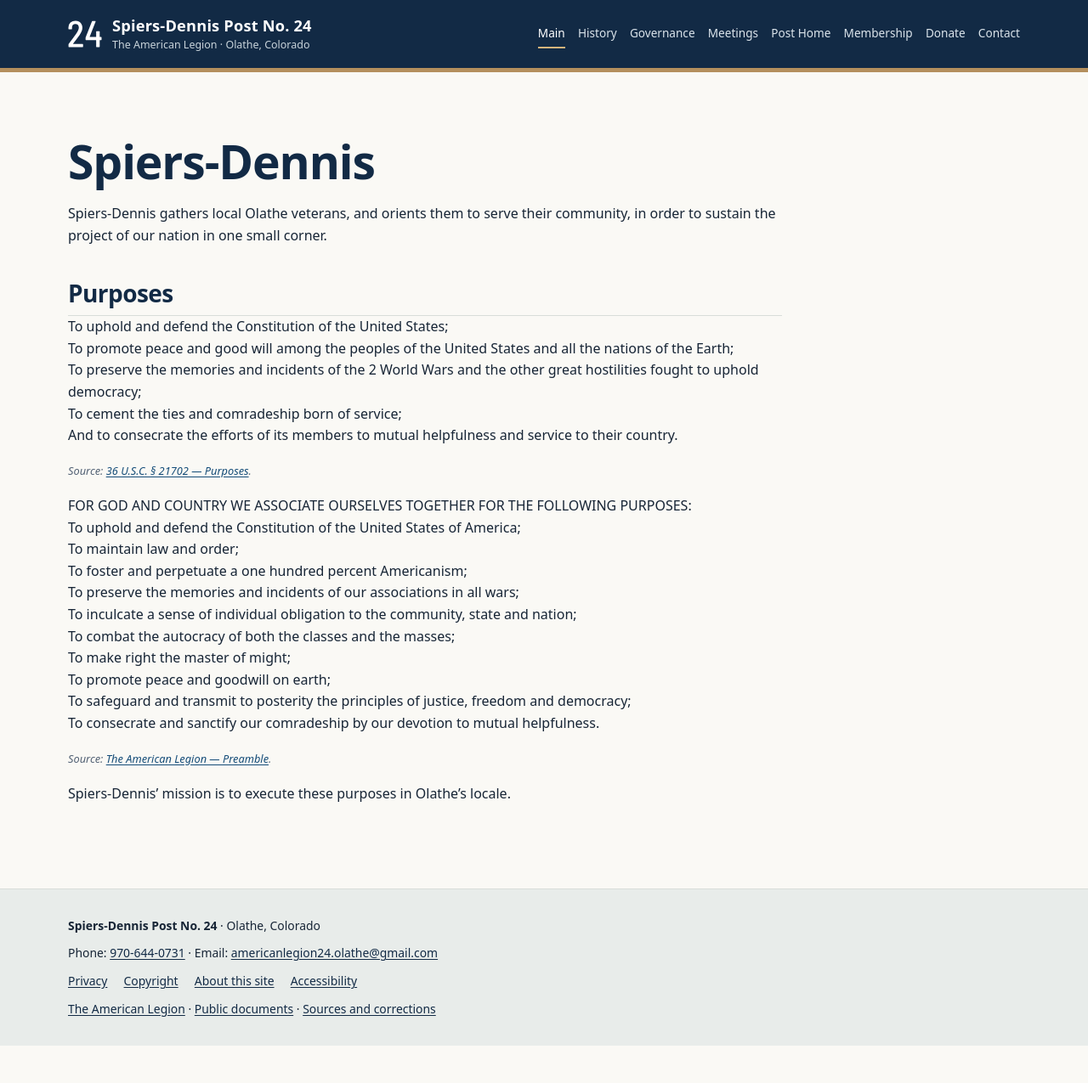
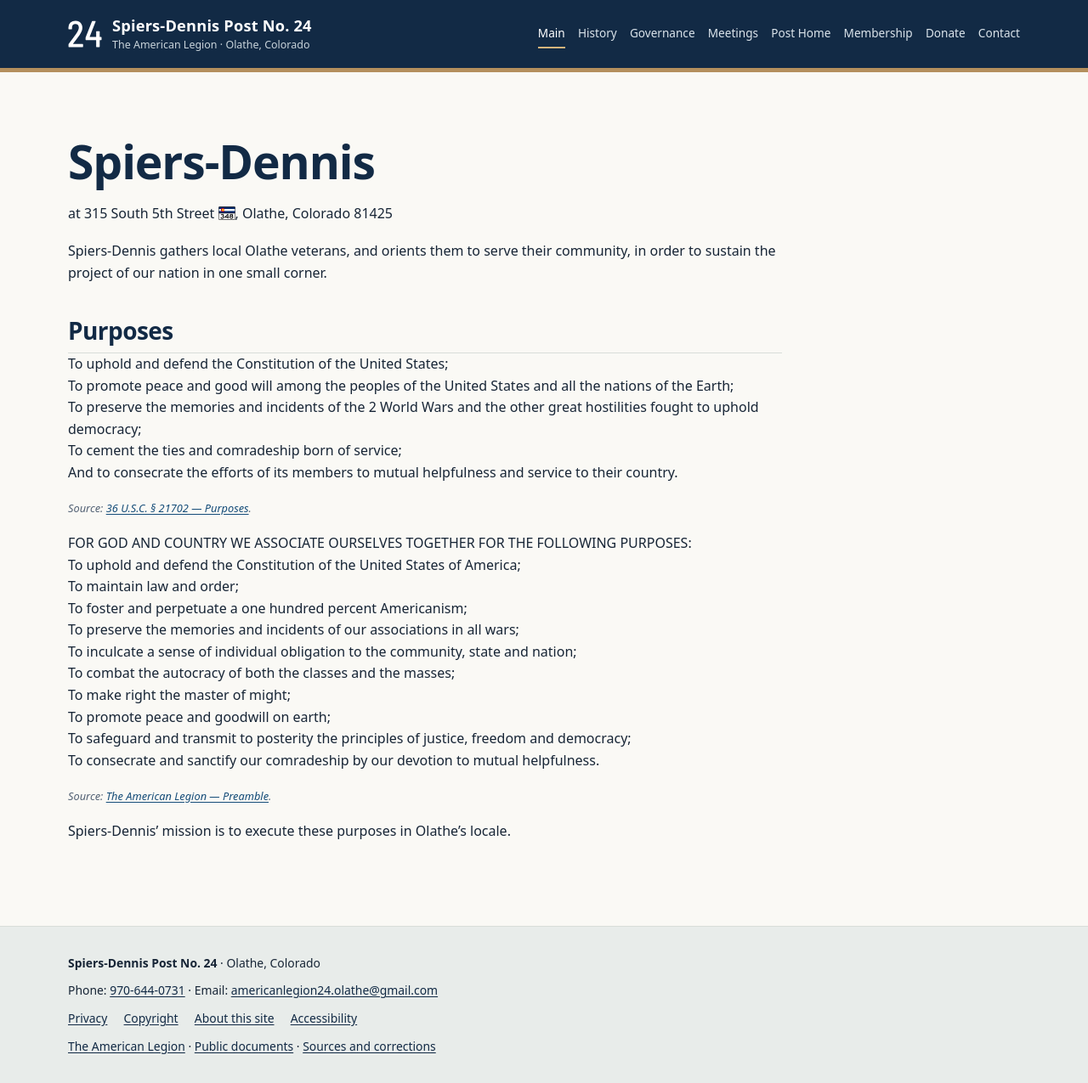
Before and after one commit to SPIERS-DENNIS-POST/spiers-dennis-post.github.io, a Jekyll site: the page built from index.md, in a window 1280 px wide. Shown: the whole page at 85% size. Built offline with Jekyll 4.4.1, drawn with Linux system fonts in a browser that asks for light colours; before the commit the page ends 1231 px from its top, so only the background shows below that.

Commit message:
Restore physical address on Main page

```diff
--- a/index.md
+++ b/index.md
@@ -6,6 +6,7 @@
 ---
 <section class="hero">
 <h1>Spiers-Dennis</h1>
+<p>at 315 South 5th Street&nbsp;<img src="{{ '/assets/images/colorado-348-wide.svg' | relative_url }}" alt="Colorado Highway 348" width="20" height="16" style="height:1em;width:auto;vertical-align:-.12em">, Olathe, Colorado 81425</p>
 <p>Spiers-Dennis gathers local Olathe veterans, and orients them to serve their community, in order to sustain the project of our nation in one small corner.</p>
 <section class="prose" aria-labelledby="purposes">
 <div class="section-head"><h2 id="purposes">Purposes</h2></div>
```
